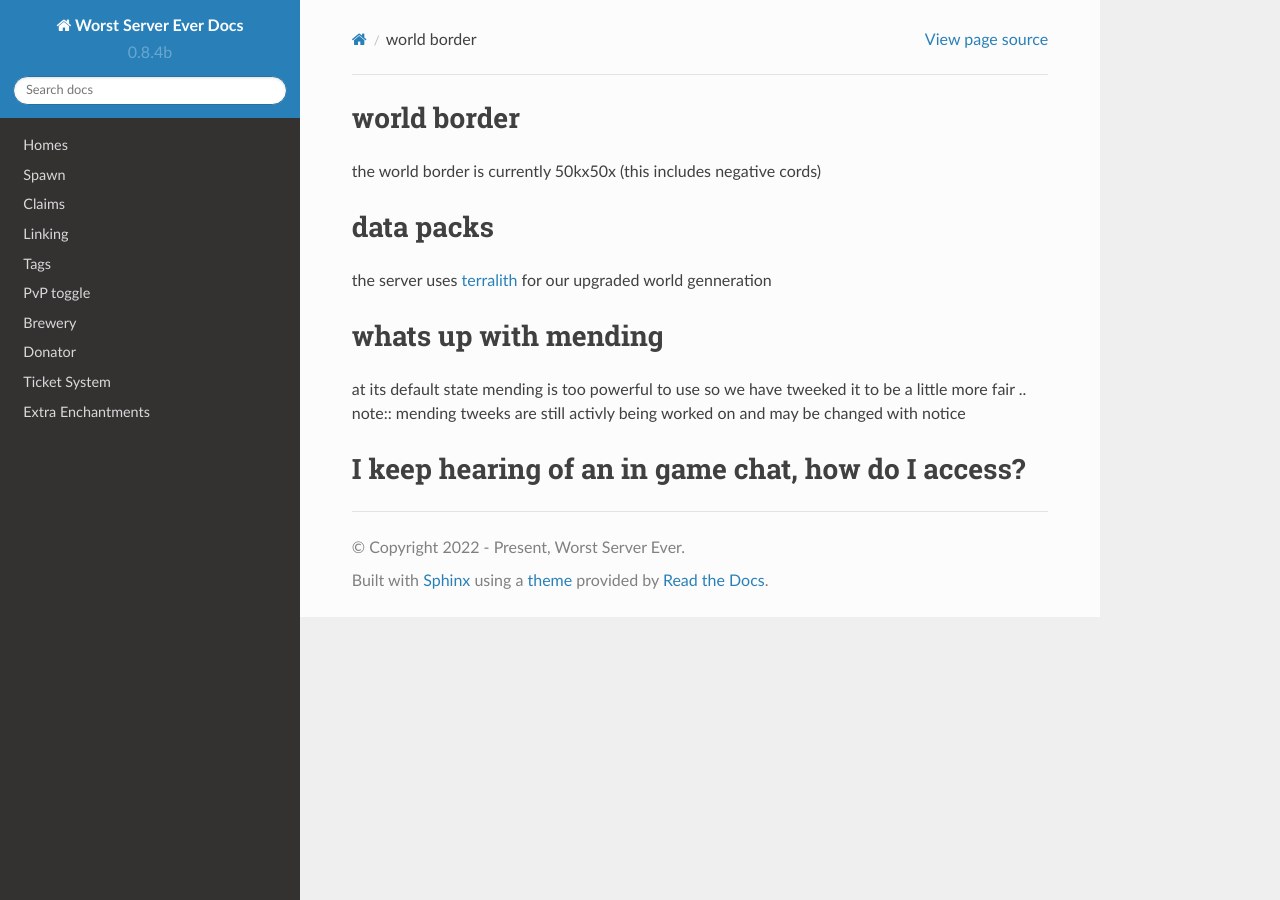
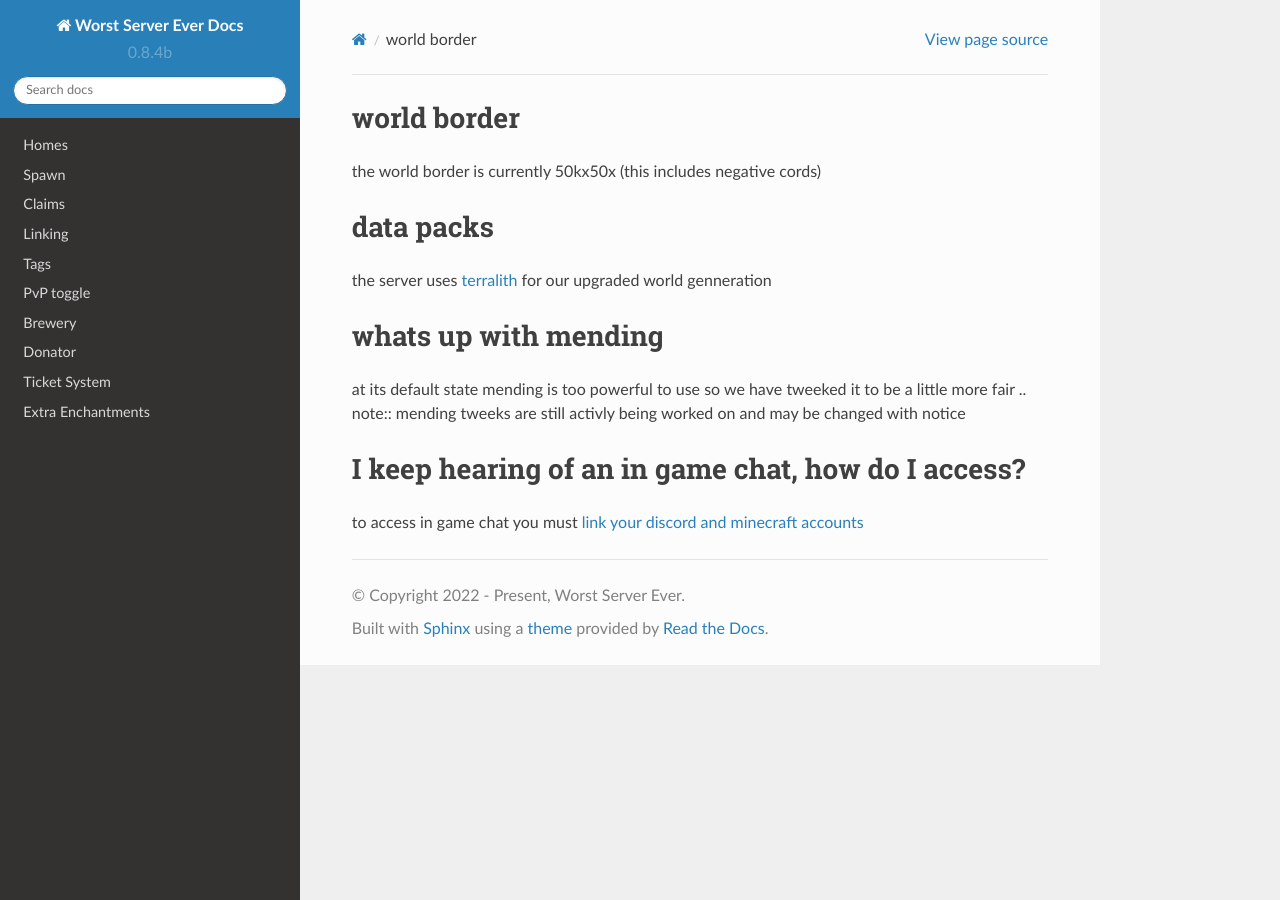
Before and after one commit to footdabmommy/wse, a Sphinx documentation site: the page built from docs/source/FAQ.rst, in a window 1280 px wide. Built offline with Sphinx 7.4.7 and the Read the Docs theme 2.0.0, drawn with Linux system fonts in a browser that asks for light colours.

Commit message:
Update FAQ.rst

```diff
--- a/docs/source/FAQ.rst
+++ b/docs/source/FAQ.rst
@@ -13,3 +13,4 @@
 
 I keep hearing of an in game chat, how do I access?
 ----
+to access in game chat you must `link your discord and minecraft accounts <https://docs.worstserverever.com/en/latest/linking.html#link-discord-and-minecraft-accounts>`_
```
